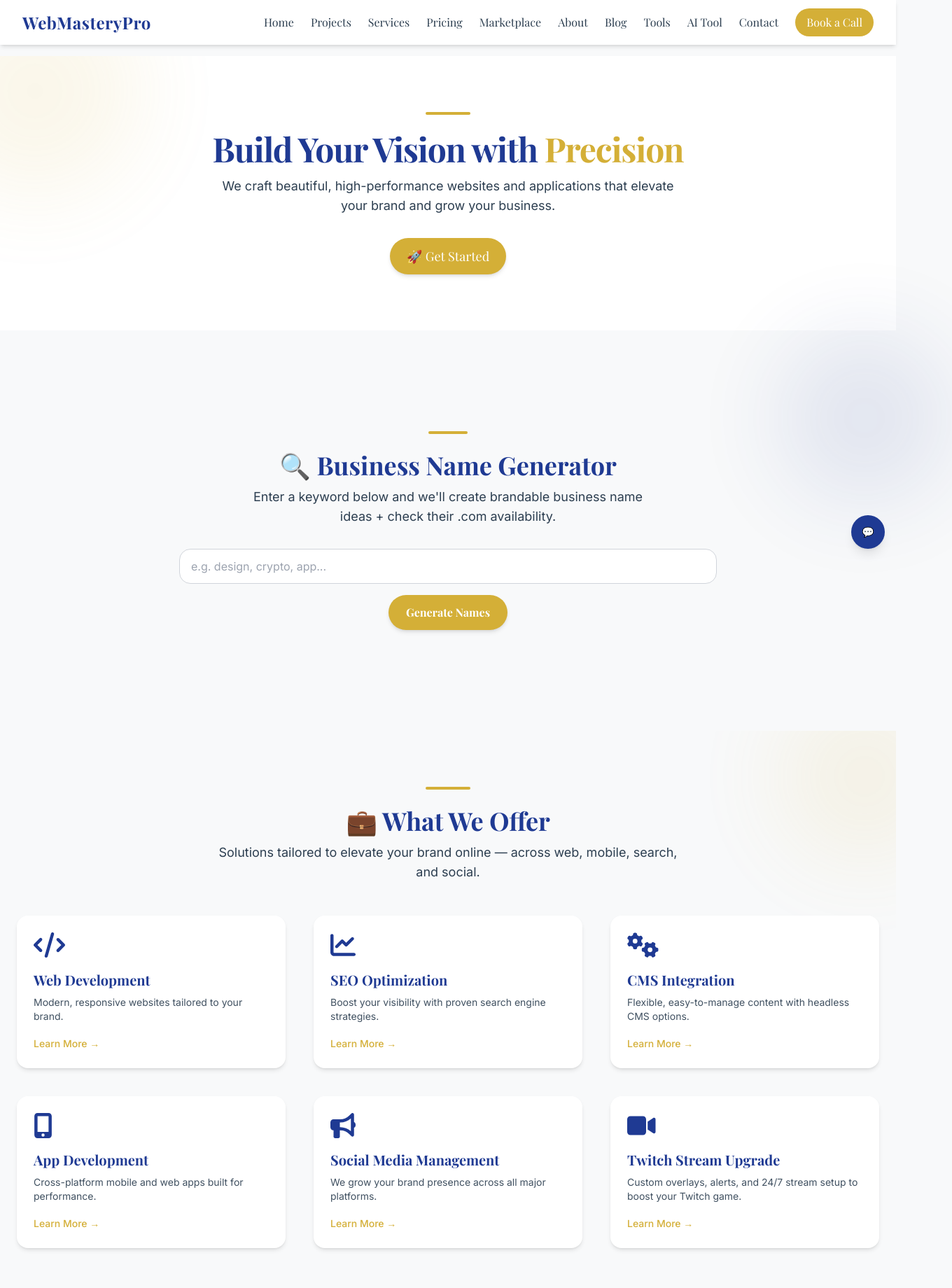
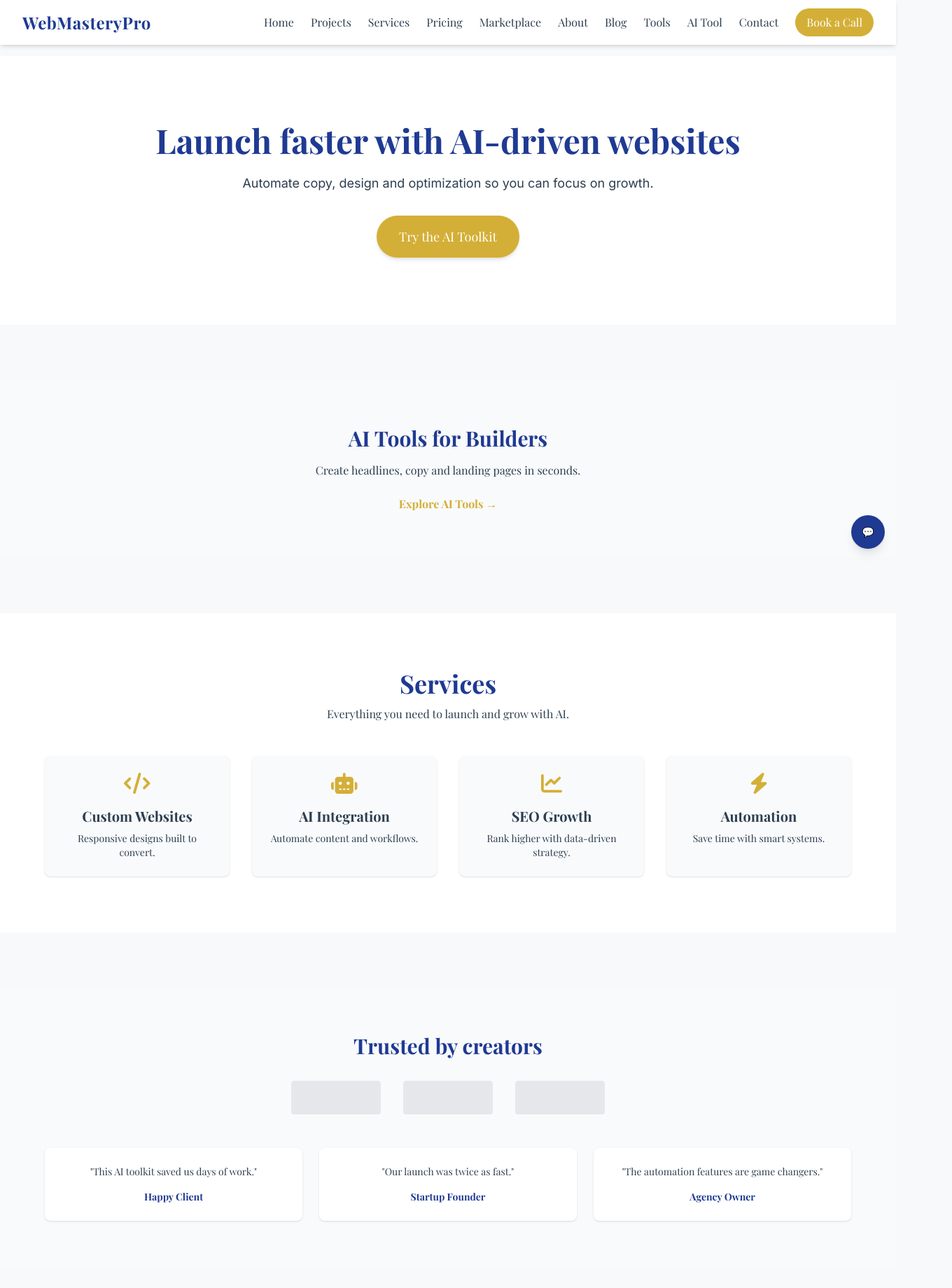
Before and after one commit to GitHubKing23/web-dev-frontend-, a React (Vite) app: page / in a window 1280 px wide. Shown: the top 1840 px of the page at 70% size, 1360 px wide, since content can reach past the window. Built offline with nearby package versions, Linux system fonts and the light colour scheme.

Commit message:
feat: redesign homepage with AI focus

```diff
--- /dev/null
+++ b/src/components/AiToolsTeaser.jsx
@@ -0,0 +1,20 @@
+import React from 'react';
+import { Link } from 'react-router-dom';
+
+export default function AiToolsTeaser() {
+  return (
+    <section className="py-16 px-4 bg-gray-50 text-center">
+      <div className="max-w-4xl mx-auto">
+        <h2 className="text-2xl md:text-3xl font-heading font-bold text-primary mb-4">AI Tools for Builders</h2>
+        <p className="text-text mb-6">Create headlines, copy and landing pages in seconds.</p>
+        <Link
+          to="/ai"
+          className="inline-block text-accent font-semibold hover:underline"
+          aria-label="Browse AI tools"
+        >
+          Explore AI Tools →
+        </Link>
+      </div>
+    </section>
+  );
+}
--- /dev/null
+++ b/src/components/ClosingCTA.jsx
@@ -0,0 +1,21 @@
+import React from 'react';
+
+export default function ClosingCTA() {
+  return (
+    <section className="py-20 px-4 bg-primary text-center text-white">
+      <div className="max-w-4xl mx-auto">
+        <h2 className="text-3xl md:text-4xl font-heading font-bold mb-4">Ready to build with AI?</h2>
+        <p className="text-lg mb-8">Launch faster with tools designed for growth.</p>
+        <a
+          href="https://webmasterypro.com/ai"
+          target="_blank"
+          rel="noopener noreferrer"
+          className="inline-block bg-accent text-primary px-8 py-4 rounded-full font-semibold hover:bg-yellow-400 transition-transform transform hover:scale-105"
+          aria-label="Get started with AI tools"
+        >
+          Get Started
+        </a>
+      </div>
+    </section>
+  );
+}
--- a/src/components/Hero.jsx
+++ b/src/components/Hero.jsx
@@ -1,66 +1,27 @@
-import { useEffect, useState } from 'react';
-import { Link } from 'react-router-dom';
-import { motion as Motion, AnimatePresence } from 'framer-motion';
-
-const rotatingWords = ['Elegance', 'Speed', 'Precision', 'Impact'];
+import React from 'react';
 
 export default function Hero() {
-  const [index, setIndex] = useState(0);
+  return (
+    <section className="relative overflow-hidden bg-white text-center py-24 px-4">
+      <div className="absolute inset-0 -z-10 bg-gradient-to-b from-white to-gray-50" />
 
-  useEffect(() => {
-    const interval = setInterval(() => {
-      setIndex((prev) => (prev + 1) % rotatingWords.length);
-    }, 2500);
-    return () => clearInterval(interval);
-  }, []);
-
-  return (
-    <section className="relative overflow-hidden bg-white text-center py-16 md:py-20 px-4">
-      <div className="absolute top-[-100px] left-[-100px] w-[300px] h-[300px] bg-accent opacity-10 rounded-full blur-3xl z-0" />
-
-      <div className="relative z-10 max-w-4xl mx-auto">
-        <div className="w-16 h-1 bg-accent mx-auto mb-6 rounded-full" />
-
-        <h1 className="text-4xl md:text-5xl font-heading font-extrabold text-primary tracking-tight leading-tight mb-4">
-          Build Your Vision with{' '}
-          <AnimatePresence mode="wait">
-            <Motion.span
-              key={rotatingWords[index]}
-              initial={{ opacity: 0, y: 10 }}
-              animate={{ opacity: 1, y: 0 }}
-              exit={{ opacity: 0, y: -10 }}
-              transition={{ duration: 0.5 }}
-              className="inline-block text-accent"
-            >
-              {rotatingWords[index]}
-            </Motion.span>
-          </AnimatePresence>
+      <div className="max-w-4xl mx-auto">
+        <h1 className="text-4xl md:text-5xl font-heading font-extrabold text-primary mb-6">
+          Launch faster with AI-driven websites
         </h1>
-
         <p className="text-text font-body text-base md:text-lg leading-relaxed max-w-2xl mx-auto mb-8">
-          We craft beautiful, high-performance websites and applications that elevate your brand and grow your business.
+          Automate copy, design and optimization so you can focus on growth.
         </p>
 
-        <Link
-          to="/pricing"
-          className="inline-block bg-accent text-white px-6 py-3 rounded-full text-lg font-medium hover:bg-yellow-500 transition-transform transform hover:scale-105 shadow-md"
+        <a
+          href="https://webmasterypro.com/ai"
+          target="_blank"
+          rel="noopener noreferrer"
+          className="inline-block bg-accent text-white px-8 py-4 rounded-full text-lg font-medium hover:bg-yellow-500 transition-transform transform hover:scale-105 shadow-md"
+          aria-label="Explore AI tools"
         >
-          🚀 Get Started
-        </Link>
-      </div>
-
-      <div className="absolute bottom-0 left-0 w-full overflow-hidden leading-[0]">
-        <svg
-          className="relative block w-full h-[60px]"
-          xmlns="http://www.w3.org/2000/svg"
-          viewBox="0 0 1440 320"
-        >
-          <path
-            fill="#ffffff"
-            fillOpacity="1"
-            d="M0,160L40,149.3C80,139,160,117,240,128C320,139,400,181,480,186.7C560,192,640,160,720,138.7C800,117,880,107,960,117.3C1040,128,1120,160,1200,165.3C1280,171,1360,149,1400,138.7L1440,128L1440,320L1400,320C1360,320,1280,320,1200,320C1120,320,1040,320,960,320C880,320,800,320,720,320C640,320,560,320,480,320C400,320,320,320,240,320C160,320,80,320,40,320L0,320Z"
-          ></path>
-        </svg>
+          Try the AI Toolkit
+        </a>
       </div>
     </section>
   );
--- /dev/null
+++ b/src/components/HomeServices.jsx
@@ -0,0 +1,46 @@
+import React from 'react';
+import { FontAwesomeIcon } from '@fortawesome/react-fontawesome';
+import { faCode, faRobot, faChartLine, faBolt } from '@fortawesome/free-solid-svg-icons';
+
+const services = [
+  {
+    title: 'Custom Websites',
+    description: 'Responsive designs built to convert.',
+    icon: faCode,
+  },
+  {
+    title: 'AI Integration',
+    description: 'Automate content and workflows.',
+    icon: faRobot,
+  },
+  {
+    title: 'SEO Growth',
+    description: 'Rank higher with data-driven strategy.',
+    icon: faChartLine,
+  },
+  {
+    title: 'Automation',
+    description: 'Save time with smart systems.',
+    icon: faBolt,
+  },
+];
+
+export default function HomeServices() {
+  return (
+    <section id="services" className="py-20 px-4 bg-white">
+      <div className="max-w-6xl mx-auto text-center">
+        <h2 className="text-3xl md:text-4xl font-heading font-bold text-primary mb-3">Services</h2>
+        <p className="text-text mb-12 max-w-2xl mx-auto">Everything you need to launch and grow with AI.</p>
+        <div className="grid gap-8 md:grid-cols-2 lg:grid-cols-4">
+          {services.map((service) => (
+            <div key={service.title} className="p-6 bg-gray-50 rounded-lg shadow hover:shadow-lg transition">
+              <FontAwesomeIcon icon={service.icon} className="text-accent text-3xl mb-4" aria-hidden="true" />
+              <h3 className="text-xl font-semibold mb-2">{service.title}</h3>
+              <p className="text-sm text-text">{service.description}</p>
+            </div>
+          ))}
+        </div>
+      </div>
+    </section>
+  );
+}
--- /dev/null
+++ b/src/components/SocialProof.jsx
@@ -0,0 +1,30 @@
+import React from 'react';
+
+export default function SocialProof() {
+  return (
+    <section className="py-16 px-4 bg-gray-50">
+      <div className="max-w-6xl mx-auto text-center">
+        <h2 className="text-2xl md:text-3xl font-heading font-bold text-primary mb-8">Trusted by creators</h2>
+        <div className="flex flex-wrap justify-center items-center gap-8 mb-12">
+          <div className="h-12 w-32 bg-gray-200 rounded" aria-hidden="true"></div>
+          <div className="h-12 w-32 bg-gray-200 rounded" aria-hidden="true"></div>
+          <div className="h-12 w-32 bg-gray-200 rounded" aria-hidden="true"></div>
+        </div>
+        <div className="grid gap-6 md:grid-cols-3">
+          <blockquote className="bg-white p-6 rounded-lg shadow text-sm text-text">
+            <p>"This AI toolkit saved us days of work."</p>
+            <cite className="mt-4 block font-semibold text-primary">Happy Client</cite>
+          </blockquote>
+          <blockquote className="bg-white p-6 rounded-lg shadow text-sm text-text">
+            <p>"Our launch was twice as fast."</p>
+            <cite className="mt-4 block font-semibold text-primary">Startup Founder</cite>
+          </blockquote>
+          <blockquote className="bg-white p-6 rounded-lg shadow text-sm text-text">
+            <p>"The automation features are game changers."</p>
+            <cite className="mt-4 block font-semibold text-primary">Agency Owner</cite>
+          </blockquote>
+        </div>
+      </div>
+    </section>
+  );
+}
--- a/src/pages/Home.jsx
+++ b/src/pages/Home.jsx
@@ -1,27 +1,18 @@
 import React from 'react';
 import Hero from '../components/Hero.jsx';
-import BusinessNameGenerator from '../components/BusinessNameGenerator.jsx';
-import Services from '../components/Services.jsx';
-import Projects from '../components/Projects.jsx';
-import Contact from '../components/Contact.jsx';
+import AiToolsTeaser from '../components/AiToolsTeaser.jsx';
+import HomeServices from '../components/HomeServices.jsx';
+import SocialProof from '../components/SocialProof.jsx';
+import ClosingCTA from '../components/ClosingCTA.jsx';
 
 export default function HomePage() {
   return (
     <>
-      {/* 1. First Impression - Strong CTA */}
       <Hero />
-
-      {/* 2. Immediate Value (Tool or Lead Magnet) */}
-      <BusinessNameGenerator />
-
-      {/* 3. What You Offer - Services Overview */}
-      <Services />
-
-      {/* 4. Build Trust - Show Past Work */}
-      <Projects />
-
-      {/* 5. Convert - Make it Easy to Reach You */}
-      <Contact />
+      <AiToolsTeaser />
+      <HomeServices />
+      <SocialProof />
+      <ClosingCTA />
     </>
   );
 }
```
